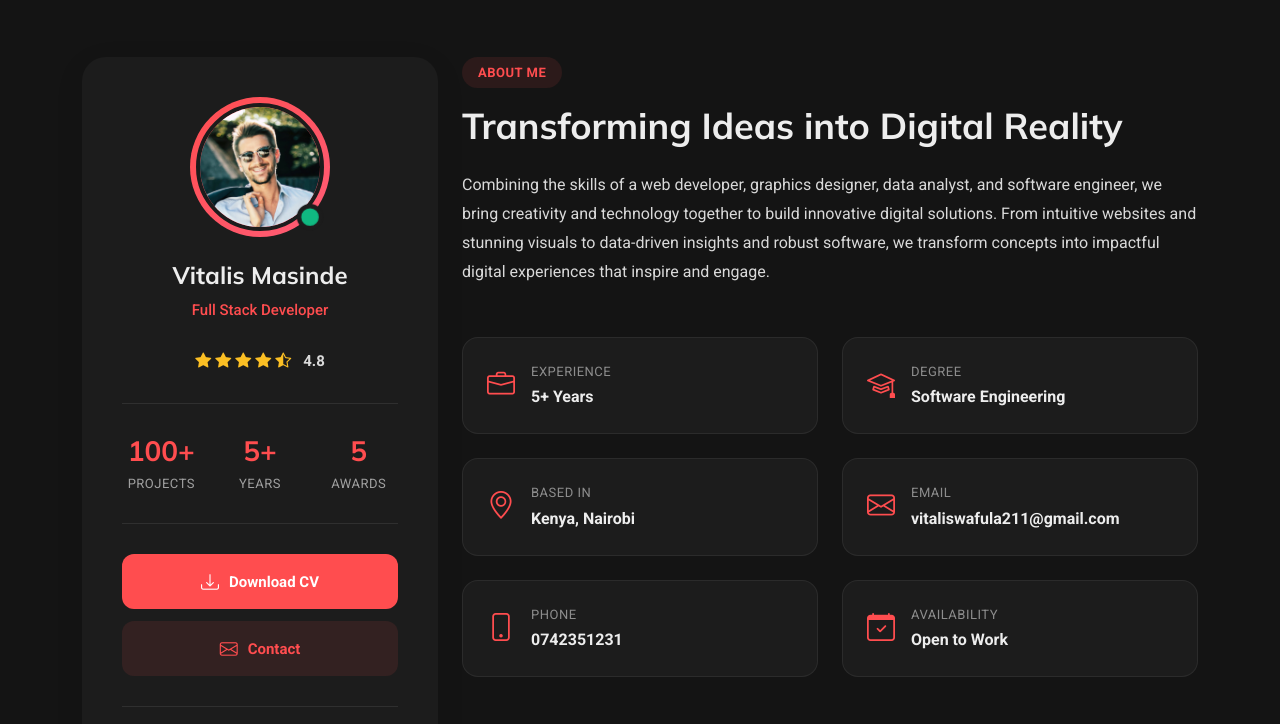
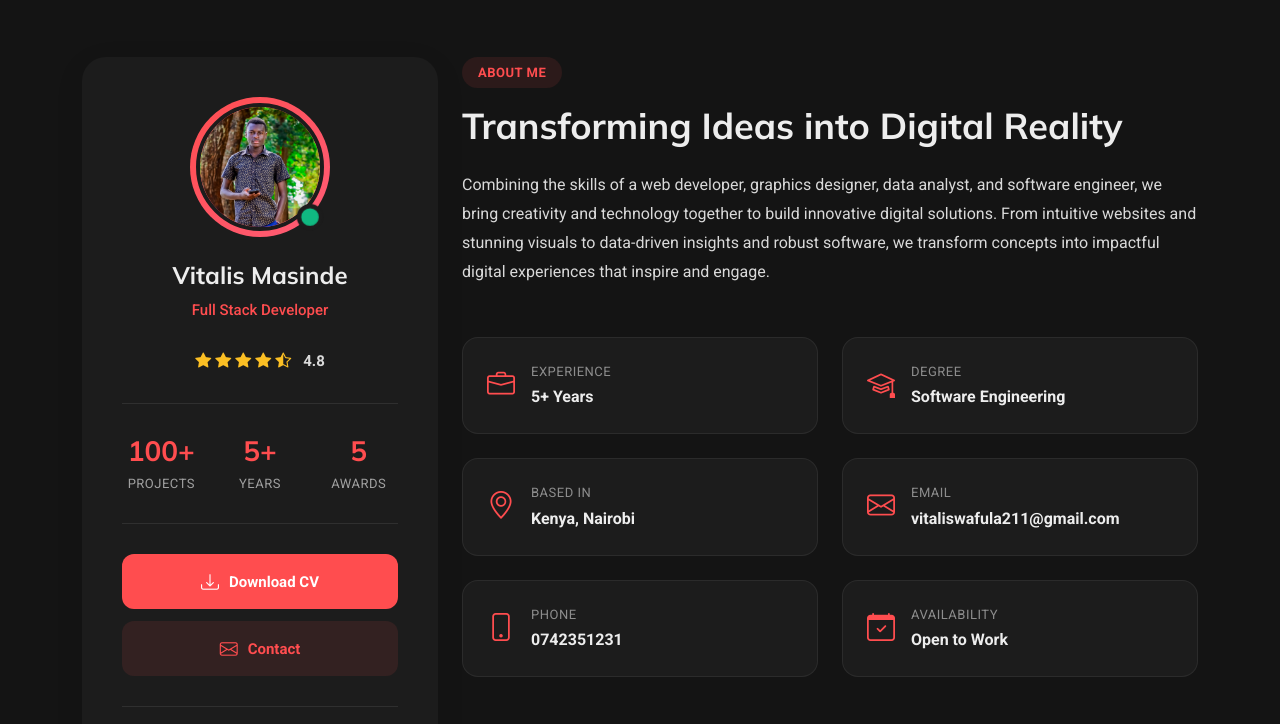
Before and after one commit to VYTS254/my-portfolio2, a plain HTML site: page index.html in a window 1280 px wide. Shown: the part 1131-1855 px from the top of the page. Drawn offline with Linux system fonts and the light colour scheme.

Commit message:
updated profile photo

```diff
--- a/index.html
+++ b/index.html
@@ -125,7 +125,7 @@
             <div class="profile-card">
               <div class="profile-header">
                 <div class="profile-avatar">
-                  <img src="assets/img/profile/profile-square-3.webp" class="img-fluid" alt="">
+                  <img src="assets/img/profile/mypic2.jpg" class="img-fluid" alt="">
                   <div class="status-indicator"></div>
                 </div>
                 <h3>Vitalis Masinde</h3>
```
Also changed, not shown: assets/img/profile/mypic2.jpg (added), assets/img/profile/snip1.png (added).
